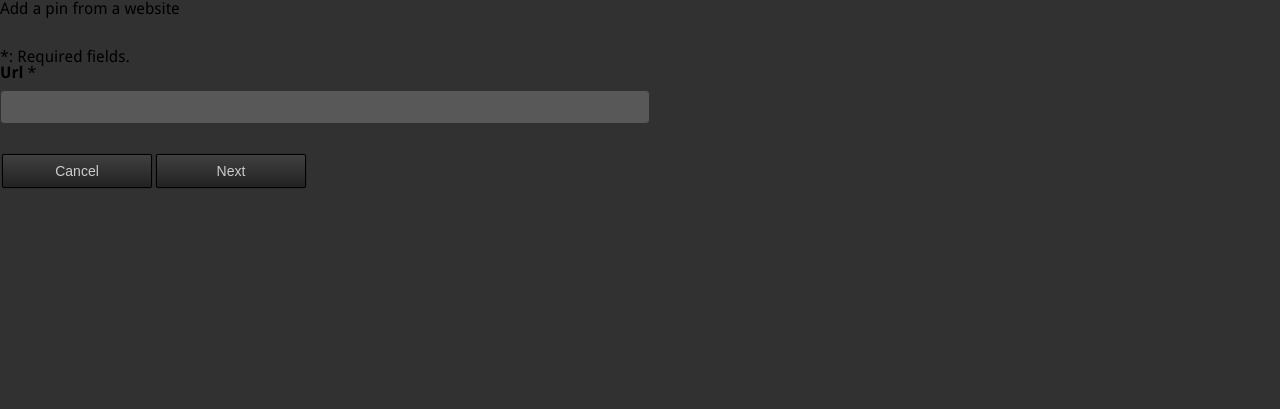
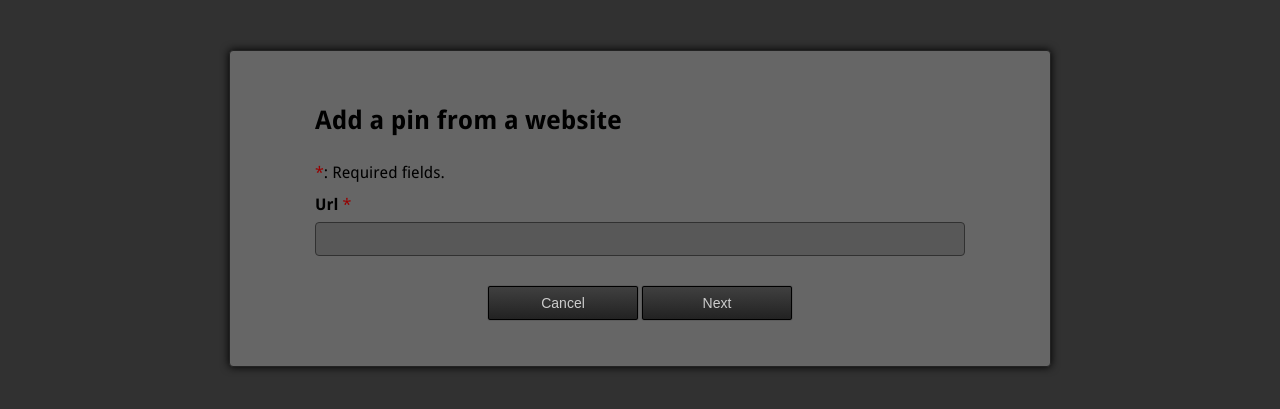
Before and after one commit to Fenykepy/pinpict, a Django app: page /pin/url/ in a window 1280 px wide. Shown: the top 409 px of the page. Run offline with Django 3.2, Linux system fonts and the light colour scheme; the visitor is signed in with stand-in values (Sample User, id 1); style sheets or scripts are compiled from the project's sources.

Commit message:
Add css for forms.

```diff
--- a/pinpict/assets/css/forms.less
+++ b/pinpict/assets/css/forms.less
@@ -47,8 +47,7 @@ header#form {
 }
 form {
     max-width: 650px;
-    margin-top: 2em;
-    margin-bottom: 1em;
+    margin: 2em auto 1em;
 
     span.help_text {
         display: block;
--- a/pinpict/assets/css/layout.less
+++ b/pinpict/assets/css/layout.less
@@ -25,6 +25,29 @@ a, a:visited {
     }
 }
 
+// red text
+.red {
+    color: @red;
+}
+
+// alignments
+.center-align {
+    text-align: center;
+}
+.right-align {
+    text-align: right;
+}
+.left-align {
+    text-align: left;
+}
+
+// float
+.float-right {
+    float: right;
+}
+.float-left {
+    float: left;
+}
 .accessibility-text {
     left: -100000px;
     position: absolute;
--- a/pinpict/assets/css/pin.less
+++ b/pinpict/assets/css/pin.less
@@ -188,3 +188,66 @@ section#pin {
         }
     }
 }
+
+
+
+// forms
+article#form, article#form-pin-from {
+    background: @articles-bg;
+    box-shadow: 0 0 8px @00;
+    border: 1px solid @22;
+    border-radius: 4px;
+    width: 700px;
+    margin: 50px auto;
+    padding: 30px 60px;
+    overflow: hidden;
+    header {
+        max-width: 650px;
+        margin-right: auto;
+        margin-left: auto;
+    }
+    h1 {
+        font-weight: bold;
+        font-size: 1.6em;
+        margin-top: 1em;
+    }
+    p {
+        margin: 16px 0;
+    }
+}
+
+
+// form to choose pin origin
+article#form-pin-from {
+    padding: 20px 0 0;
+    header {
+        padding: 0 60px 15px;
+        border-bottom: 1px solid @31;
+        h1 {
+            margin: 0;
+        }
+    }
+    li {
+        box-sizing: border-box;
+        width: 50%;
+        height: 150px;
+        line-height: 150px;
+        display: inline-block;
+        border-right: 1px solid @31;
+        background-color: @58;
+        text-align: center;
+        vertical-align: middle;
+        font-weight: bold;
+        a {
+            display: block;
+            height: 100%;
+            &:hover, &:active, &:focus {
+                background: @66;
+                color: @00;
+            }
+        }
+    }
+    li:last-child {
+        border-right: none;
+    }
+}
--- a/templates/board/board_forms.html
+++ b/templates/board/board_forms.html
@@ -3,7 +3,9 @@
 {% block body %}
 
 <article id="form">
+    <header>
     <h1>{{ title }}</h1>
+    </header>
     {% if form.is_multipart %}
     <form method="post" action="{{ action }}" enctype='multipart/form-data'>
     {% else %}
```
Also changed, not shown: templates/pin/pin_choose_origin.html (+8 -3 lines).
